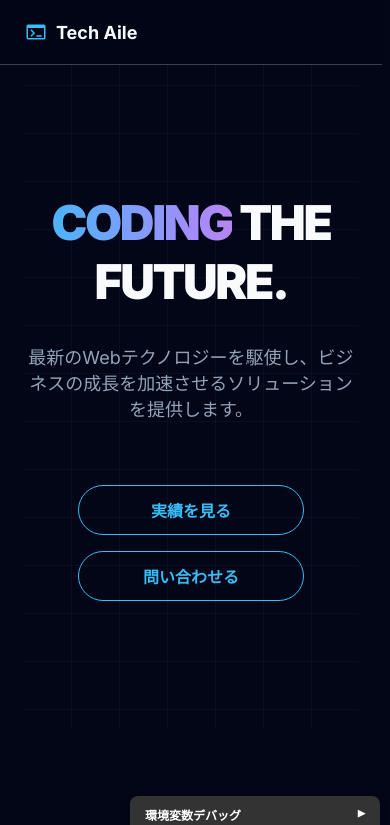
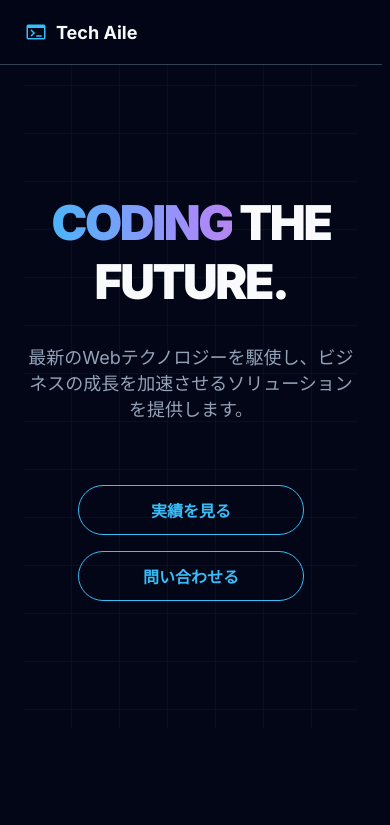
Before and after one commit to RubyHiroki/tech-aile, a React (Vite) app: page / in a window 390 px wide. Shown: the top 825 px of the page. Built offline with nearby package versions, Linux system fonts and the light colour scheme; no server answers.

Commit message:
デバッグコード削除

```diff
--- a/src/App.tsx
+++ b/src/App.tsx
@@ -5,8 +5,6 @@ import ServiceDetail from './ServiceDetail'
 import WorksDetail from './WorksDetail'
 import Header from './components/Header'
 import Footer from './components/Footer'
-import EnvDebug from './components/EnvDebug'
-import './components/EnvDebug.css'
 import emailjs from '@emailjs/browser'
 
 function App() {
@@ -83,13 +81,6 @@ function App() {
 
       // EmailJSの初期化（本番環境でのCORS問題対策として）
       emailjs.init(publicKey);
-
-      // フォームデータを確認（デバッグ用）
-      console.log('送信フォームデータ:', {
-        name: form.current.user_name?.value,
-        email: form.current.user_email?.value,
-        message: form.current.message?.value
-      });
 
       // EmailJSを使用してSMTP経由でメール送信
       await emailjs.sendForm(
@@ -397,9 +388,6 @@ function App() {
       </main>
 
       <Footer />
-
-      {/* 環境変数デバッグ表示 */}
-      <EnvDebug />
     </div>
       )}
     </>
--- a/src/components/EnvDebug.css
+++ /dev/null
@@ -1,81 +0,0 @@
-.env-debug {
-  position: fixed;
-  bottom: 20px;
-  right: 20px;
-  width: 300px;
-  background-color: rgba(0, 0, 0, 0.8);
-  color: white;
-  border-radius: 8px;
-  font-family: monospace;
-  font-size: 12px;
-  z-index: 9999;
-  box-shadow: 0 4px 8px rgba(0, 0, 0, 0.3);
-  overflow: hidden;
-}
-
-.env-debug-header {
-  display: flex;
-  justify-content: space-between;
-  padding: 10px 15px;
-  background-color: #333;
-  cursor: pointer;
-  font-weight: bold;
-  user-select: none;
-}
-
-.env-debug-content {
-  padding: 15px;
-}
-
-.env-debug-item {
-  display: flex;
-  justify-content: space-between;
-  margin-bottom: 10px;
-  padding-bottom: 5px;
-  border-bottom: 1px solid rgba(255, 255, 255, 0.2);
-}
-
-.env-debug-item:last-child {
-  border-bottom: none;
-}
-
-.env-success {
-  color: #4caf50;
-  font-weight: bold;
-}
-
-.env-error {
-  color: #f44336;
-  font-weight: bold;
-}
-
-.env-production {
-  color: #ff9800;
-  font-weight: bold;
-}
-
-.env-development {
-  color: #2196f3;
-  font-weight: bold;
-}
-
-.env-debug-note {
-  margin-top: 15px;
-  padding: 10px;
-  background-color: rgba(255, 255, 255, 0.1);
-  border-radius: 4px;
-  font-size: 11px;
-}
-
-.env-debug-note p {
-  margin: 0;
-  line-height: 1.4;
-}
-
-@media (max-width: 768px) {
-  .env-debug {
-    width: 250px;
-    bottom: 10px;
-    right: 10px;
-  }
-}
--- a/src/components/EnvDebug.tsx
+++ /dev/null
@@ -1,101 +0,0 @@
-import { useState, useEffect } from 'react';
-
-/**
- * 環境変数デバッグ表示コンポーネント
- * EmailJSの設定状況を確認するためのデバッグ用コンポーネント
- */
-const EnvDebug = () => {
-  const [showDetails, setShowDetails] = useState(false);
-  const [envVars, setEnvVars] = useState({
-    serviceId: { value: '', exists: false },
-    smtpServiceId: { value: '', exists: false },
-    templateId: { value: '', exists: false },
-    publicKey: { value: '', exists: false },
-    environment: import.meta.env.MODE || 'unknown'
-  });
-
-  useEffect(() => {
-    // 環境変数の存在確認
-    const serviceId = import.meta.env.VITE_EMAILJS_SERVICE_ID;
-    const smtpServiceId = import.meta.env.VITE_EMAILJS_SMTP_SERVICE_ID;
-    const templateId = import.meta.env.VITE_EMAILJS_TEMPLATE_ID;
-    const publicKey = import.meta.env.VITE_EMAILJS_PUBLIC_KEY;
-
-    setEnvVars({
-      serviceId: {
-        value: serviceId ? `${serviceId.substring(0, 3)}...${serviceId.substring(serviceId.length - 3)}` : '未設定',
-        exists: !!serviceId
-      },
-      smtpServiceId: {
-        value: smtpServiceId ? `${smtpServiceId.substring(0, 3)}...${smtpServiceId.substring(smtpServiceId.length - 3)}` : '未設定',
-        exists: !!smtpServiceId
-      },
-      templateId: {
-        value: templateId ? `${templateId.substring(0, 3)}...${templateId.substring(templateId.length - 3)}` : '未設定',
-        exists: !!templateId
-      },
-      publicKey: {
-        value: publicKey ? `${publicKey.substring(0, 3)}...${publicKey.substring(publicKey.length - 3)}` : '未設定',
-        exists: !!publicKey
-      },
-      environment: import.meta.env.MODE || 'unknown'
-    });
-  }, []);
-
-  return (
-    <div className="env-debug">
-      <div className="env-debug-header" onClick={() => setShowDetails(!showDetails)}>
-        <span>環境変数デバッグ</span>
-        <span>{showDetails ? '▼' : '▶'}</span>
-      </div>
-
-      {showDetails && (
-        <div className="env-debug-content">
-          <div className="env-debug-item">
-            <span>環境:</span>
-            <span className={envVars.environment === 'production' ? 'env-production' : 'env-development'}>
-              {envVars.environment === 'production' ? '本番環境' : '開発環境'}
-            </span>
-          </div>
-
-          <div className="env-debug-item">
-            <span>Service ID:</span>
-            <span className={envVars.serviceId.exists ? 'env-success' : 'env-error'}>
-              {envVars.serviceId.exists ? envVars.serviceId.value : '未設定'}
-            </span>
-          </div>
-
-          <div className="env-debug-item">
-            <span>SMTP Service ID:</span>
-            <span className={envVars.smtpServiceId.exists ? 'env-success' : 'env-error'}>
-              {envVars.smtpServiceId.exists ? envVars.smtpServiceId.value : '未設定'}
-            </span>
-          </div>
-
-          <div className="env-debug-item">
-            <span>Template ID:</span>
-            <span className={envVars.templateId.exists ? 'env-success' : 'env-error'}>
-              {envVars.templateId.exists ? envVars.templateId.value : '未設定'}
-            </span>
-          </div>
-
-          <div className="env-debug-item">
-            <span>Public Key:</span>
-            <span className={envVars.publicKey.exists ? 'env-success' : 'env-error'}>
-              {envVars.publicKey.exists ? envVars.publicKey.value : '未設定'}
-            </span>
-          </div>
-
-          <div className="env-debug-note">
-            <p>
-              <strong>注意:</strong> 本番環境では、Vercelダッシュボードで環境変数を設定してください。
-              開発環境では、.envファイルに環境変数を設定してください。
-            </p>
-          </div>
-        </div>
-      )}
-    </div>
-  );
-};
-
-export default EnvDebug;
```
